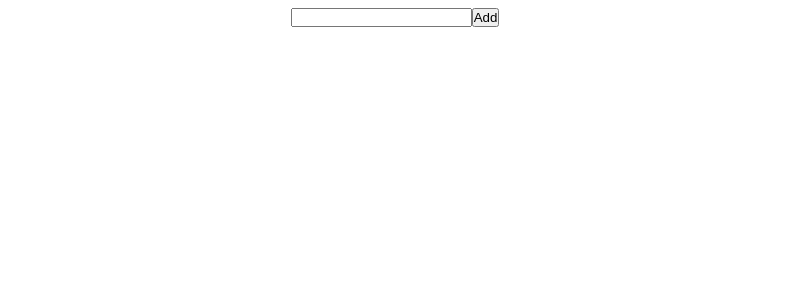
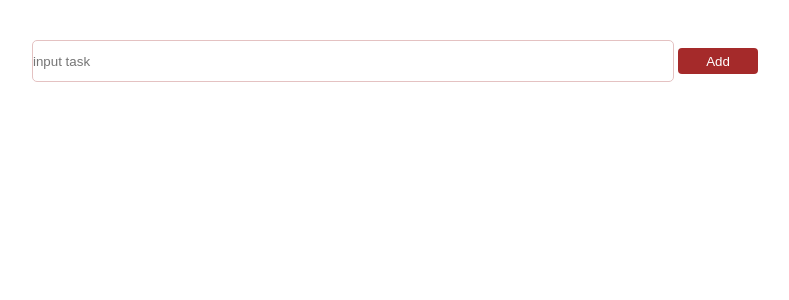
Before and after one commit to Ndigithe-john/ReactExercises, a React (Create React App) app in the folder coding-challenges/todo-list/: page / in a window 1280 px wide. Shown: the top 300 px of the page, without its empty margins (245-1034 px from the left). Built offline with nearby package versions, Linux system fonts and the light colour scheme.

Commit message:
added the input element form

```diff
--- a/coding-challenges/todo-list/src/components/Form.js
+++ b/coding-challenges/todo-list/src/components/Form.js
@@ -5,8 +5,8 @@ const Form = () => {
     e.preventDefault();
   }
   return (
-    <form onSubmit={submitHandler}>
-      <input placeholder="" />
+    <form className="inputForm" onSubmit={submitHandler}>
+      <input placeholder="input task" />
       <button type="submit">Add</button>
     </form>
   );
--- a/coding-challenges/todo-list/src/index.css
+++ b/coding-challenges/todo-list/src/index.css
@@ -4,4 +4,21 @@
 .App {
   display: flex;
   justify-content: center;
+  margin-top: 40px;
 }
+.inputForm input {
+  width: 40rem;
+  height: 3em;
+  border-radius: 5px;
+  outline: none;
+  border: 1px solid rgb(228, 194, 194);
+}
+.inputForm button {
+  margin-left: 4px;
+  width: 5rem;
+  height: 2em;
+  background-color: brown;
+  border: none;
+  border-radius: 4px;
+  color: white;
+}
```
